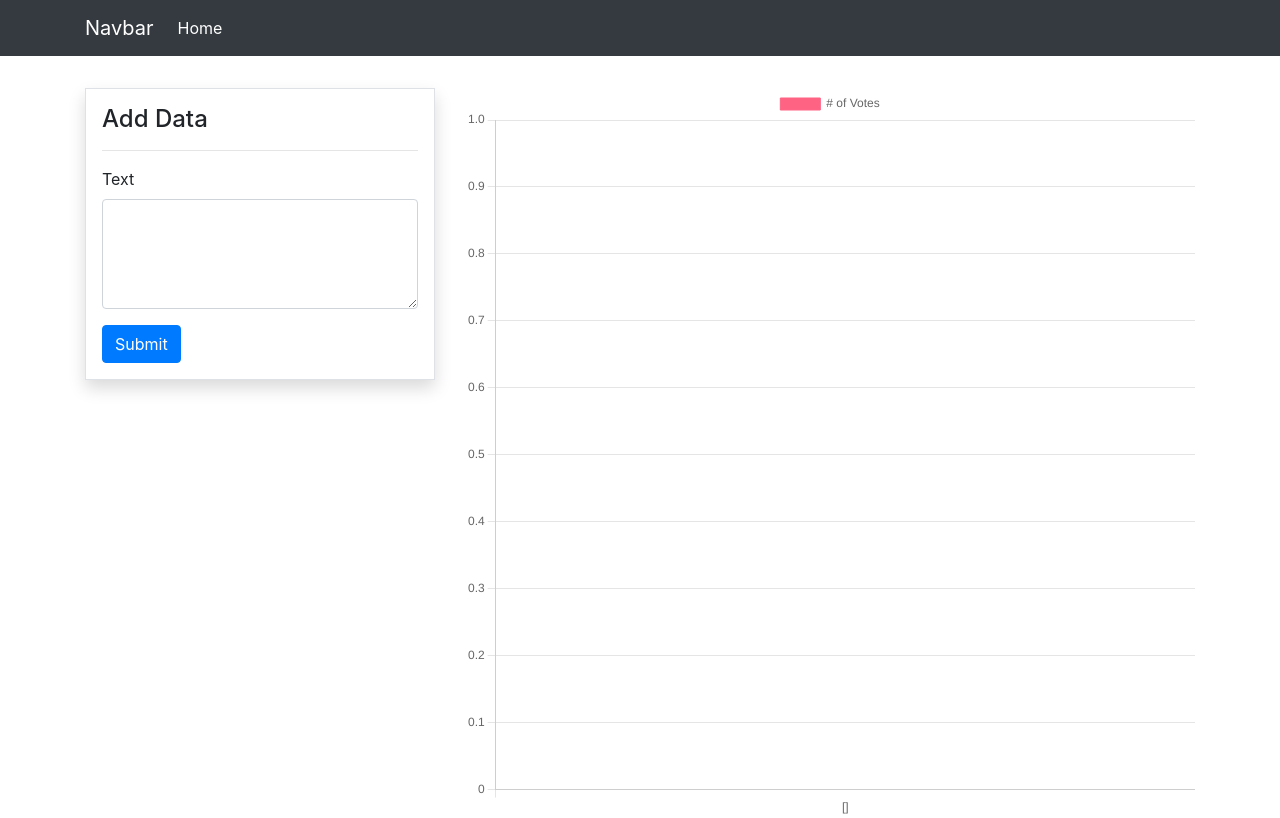
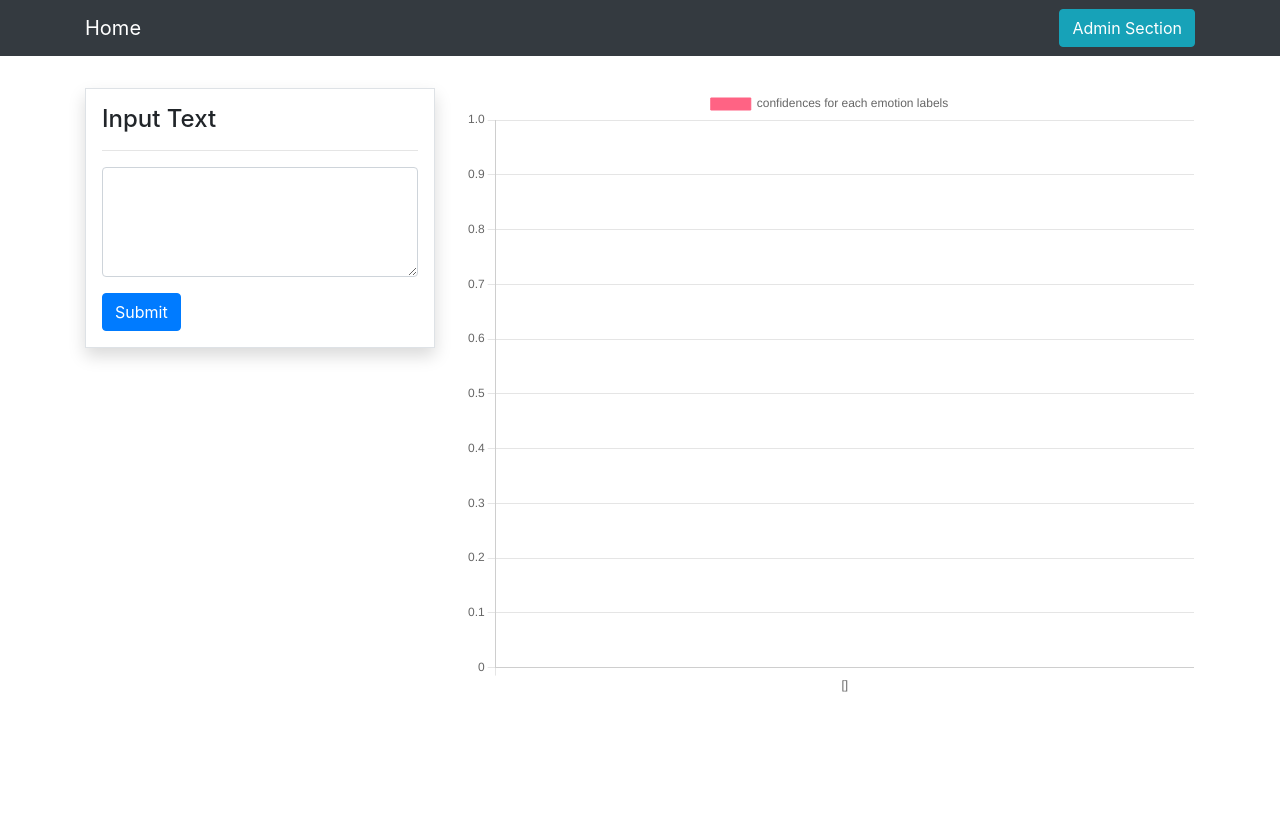
Before and after one commit to Muntasir2179/sentiment-detector, a Django app: template templates/dashboard/index.html in a window 1280 px wide. After the commit the page ends 692 px from the top, so only its background shows below. Run offline with Django 4.2, Linux system fonts and the light colour scheme; the template is opened without the code that fills it: most values are stand-ins (such as "Sample title", 1, 10 or a date in 2020); parts of the project's set-up code (start-up, migrations or seed data) failed here and were passed over; some libraries are stand-ins or nearby versions.

Commit message:
admin section added to navbar

```diff
--- a/dashboard/views.py
+++ b/dashboard/views.py
@@ -23,8 +23,4 @@ def index(request):
         'labels': labels,
         'probability': probability,
     }
-    print(text)
-    print(prediction)
-    print(probability)
-    print(labels)
     return render(request, 'dashboard/index.html', context)
--- a/templates/dashboard/index.html
+++ b/templates/dashboard/index.html
@@ -6,20 +6,20 @@
 <div class="row mt-3 pt-3">
     <div class="col-md-4">
         <div class="border p-3 shadow">
-            <h4>Add Data</h4>
+            <h4>Input Text</h4>
             <hr>
             <form action="/" method="POST">
                 {% csrf_token %}
                 <div class="form-group">
-                    <label for="exampleInputEmail1">Text</label>
-                    <textarea name="text" rows="4" cols="50" class="form-control"></textarea>
+                    {% comment %} <label for="exampleInputEmail1">Text</label> {% endcomment %}
+                    <textarea name="text" rows="4" cols="50" class="form-control" required></textarea>
                 </div>
                 <button type="submit" class="btn btn-primary">Submit</button>
             </form>
         </div>
     </div>
     <div class="col-md-8">
-        <canvas id="myChart" width="400" height="400"></canvas>
+        <canvas id="myChart" width="60%" height="50%"></canvas>
         <script>
         var ctx = document.getElementById('myChart').getContext('2d');
         var myChart = new Chart(ctx, {
@@ -28,7 +28,7 @@
                 // labels: [{% for value in data %} '{{value.country}}', {% endfor %}],
                 labels: [{% for value in labels %}'{{value}}',{% endfor %}],
                 datasets: [{
-                    label: '# of Votes',
+                    label: 'confidences for each emotion labels',
                     data: [{% for value in probability %} {{value}}, {% endfor %}],
                     backgroundColor: [
                         'rgba(255, 99, 132, 1)',
--- a/templates/partials/nav.html
+++ b/templates/partials/nav.html
@@ -1,16 +1,12 @@
 <nav class="navbar navbar-expand-lg navbar-dark bg-dark">
     <div class="container">
-        <a class="navbar-brand" href="#">Navbar</a>
+        <a class="navbar-brand" href="#">Home</a>
         <button class="navbar-toggler" type="button" data-toggle="collapse" data-target="#navbarSupportedContent" aria-controls="navbarSupportedContent" aria-expanded="false" aria-label="Toggle navigation">
           <span class="navbar-toggler-icon"></span>
         </button>
 
-        <div class="collapse navbar-collapse" id="navbarSupportedContent">
-            <ul class="navbar-nav mr-auto">
-                <li class="nav-item active">
-                    <a class="nav-link" href="#">Home <span class="sr-only">(current)</span></a>
-                </li>
-            </ul>
+        <div>
+            <a href="/admin/" class="btn btn-info">Admin Section</a>
         </div>
     </div>
 </nav>
```
Also changed, not shown: db.sqlite3.
